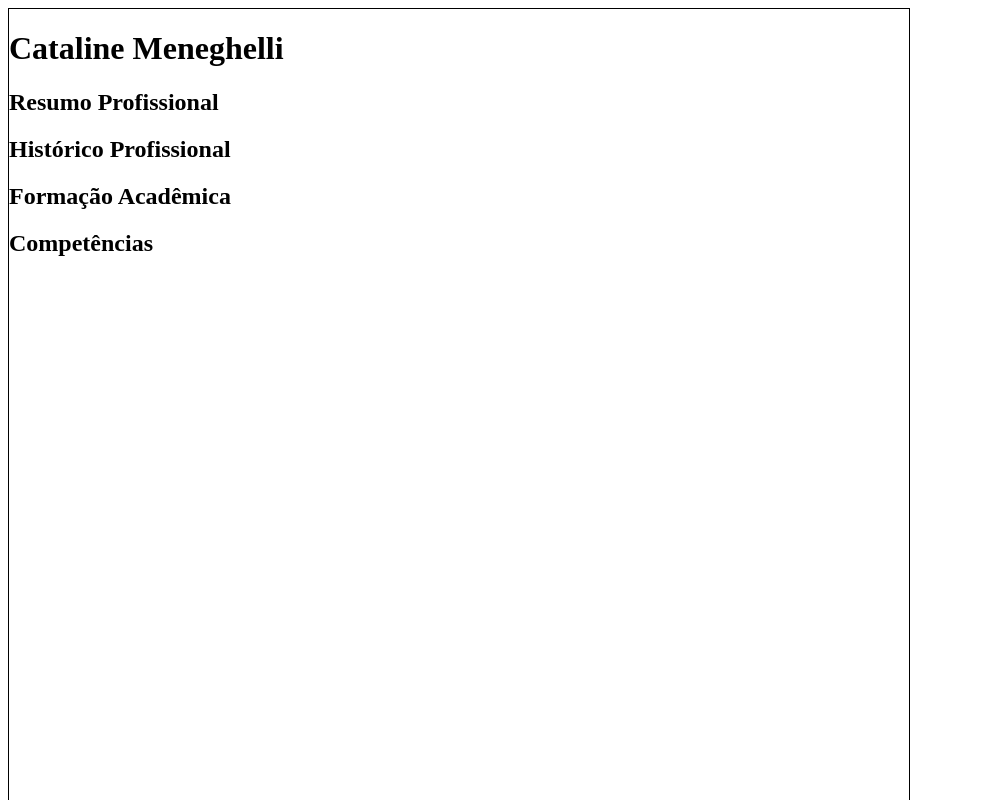
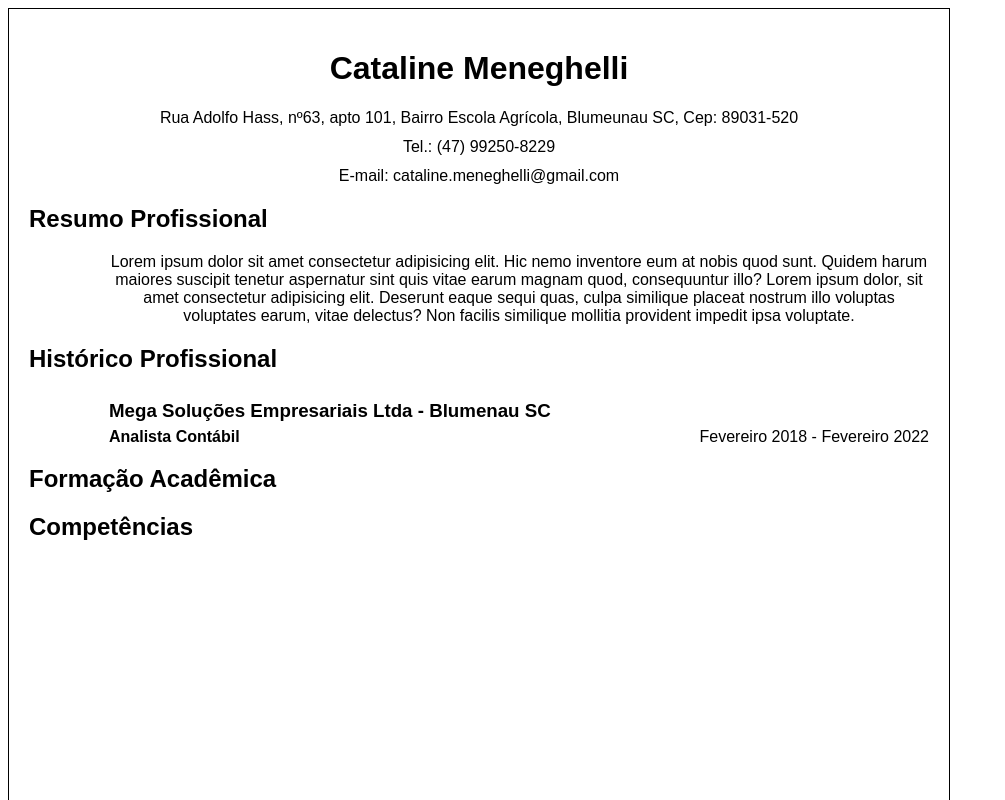
Before and after one commit to Meneghelli/curriculo-cataline-meneghelli, a plain HTML site: page index.html in a window 1280 px wide. Shown: the top 800 px of the page, without its empty margins (0-1005 px from the left). Drawn offline with Linux system fonts and the light colour scheme.

Commit message:
Configuration section professional history

```diff
--- a/curriculo.css
+++ b/curriculo.css
@@ -2,4 +2,39 @@
   width: 900px;
   height: 1300px;
   border: 1px solid;
+  text-align: center;
+  font-family: sans-serif;
+  padding: 20px;
 }
+
+h2 {
+  text-align: left;
+}
+.head p {
+  margin: 11px;
+}
+
+.cargo {
+  display: flex;
+  align-items: center;
+  justify-content: space-between;
+}
+
+.paragrafo {
+  padding-left: 80px;
+}
+
+.professional-history {
+  text-align: left;
+}
+
+.professional-history p {
+  padding-left: 80px;
+  margin: 0;
+}
+
+.professional-history h3 {
+  padding-left: 80px;
+  margin: 0;
+  line-height: 35px;
+}
--- a/index.html
+++ b/index.html
@@ -9,14 +9,34 @@
   </head>
   <body>
     <div class="container">
-      <div>
+      <div class="head">
         <h1>Cataline Meneghelli</h1>
+        <p>
+          Rua Adolfo Hass, nº63, apto 101, Bairro Escola Agrícola, Blumeunau SC,
+          Cep: 89031-520
+        </p>
+        <p>Tel.: (47) 99250-8229</p>
+        <p>E-mail: cataline.meneghelli@gmail.com</p>
       </div>
       <div>
         <h2>Resumo Profissional</h2>
+        <p class="paragrafo">
+          Lorem ipsum dolor sit amet consectetur adipisicing elit. Hic nemo
+          inventore eum at nobis quod sunt. Quidem harum maiores suscipit
+          tenetur aspernatur sint quis vitae earum magnam quod, consequuntur
+          illo? Lorem ipsum dolor, sit amet consectetur adipisicing elit.
+          Deserunt eaque sequi quas, culpa similique placeat nostrum illo
+          voluptas voluptates earum, vitae delectus? Non facilis similique
+          mollitia provident impedit ipsa voluptate.
+        </p>
       </div>
-      <div>
+      <div class="professional-history">
         <h2>Histórico Profissional</h2>
+        <h3 class="paragrafo">Mega Soluções Empresariais Ltda - Blumenau SC</h3>
+        <div class="cargo paragrafo">
+          <strong>Analista Contábil</strong>
+          <p>Fevereiro 2018 - Fevereiro 2022</p>
+        </div>
       </div>
       <div>
         <h2>Formação Acadêmica</h2>
```
